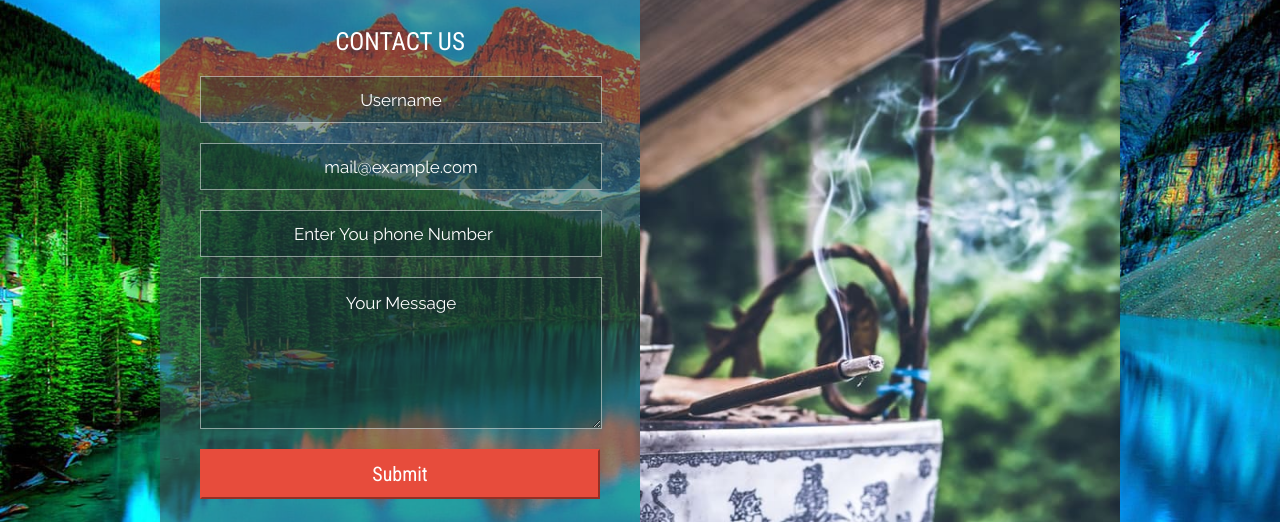
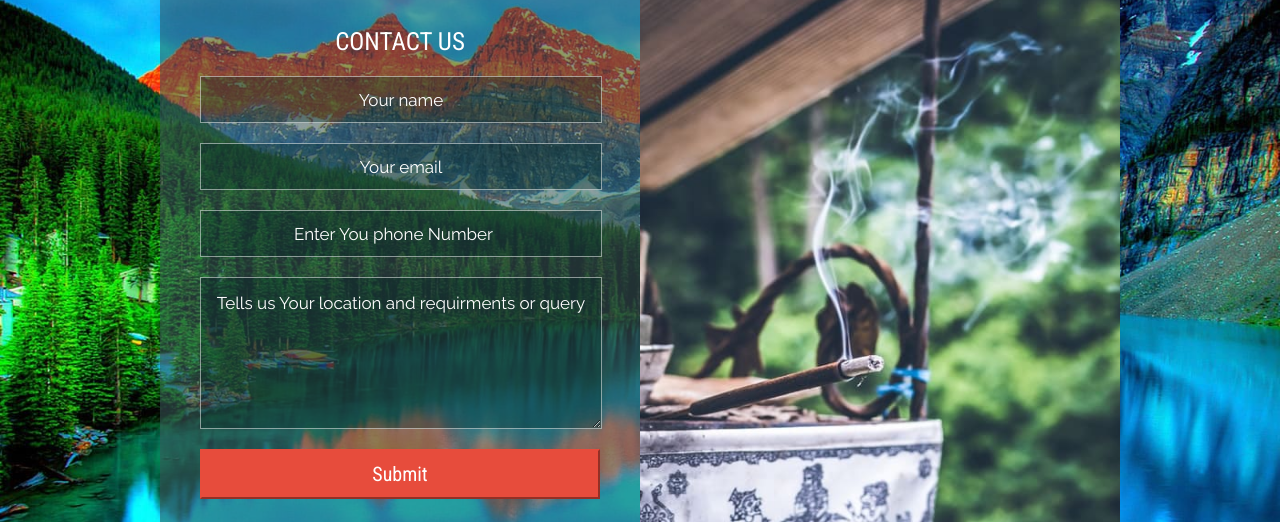
Before and after one commit to JJ-ind/Website, a plain HTML site: page contact.html in a window 1280 px wide. Shown: the part 111-633 px from the top of the page. Drawn offline with Linux system fonts and the light colour scheme.

Commit message:
changes In Contact form

```diff
--- a/contact.html
+++ b/contact.html
@@ -44,12 +44,12 @@
 		<div class="info-w3l">
 			<h2 class="wthree">Contact Us</h2>
 			<form action="https://formspree.io/xbjarjog" method="POST" class="form-agileits">
-				<input type="text" id="username" name="username" placeholder="Username" title="Please enter your First Name" required="">
-				<input type="email" id="email" name="_replyto" placeholder="mail@example.com" title="Please enter a Valid Email Address" required="">
+				<input type="text" id="username" name="username" placeholder="Your name" title="Please enter your First Name" required="">
+				<input type="email" id="email" name="_replyto" placeholder="Your email" title="Please enter a Valid Email Address">
                 <input type="number" id="username" name="Phone" placeholder="Enter You phone Number" title="Enter Your Mobile Number" required="">
-				<textarea id="message" name="message" placeholder="Your Message" title="Please enter Your Comments"></textarea>
+				<textarea id="message" name="message" placeholder="Tells us Your location and requirments or query" title="Please enter Your Comments"></textarea>
                 <input type="submit" class="sign-in" value="Submit">
-                <div onmouseup="window.location='index.html'" id="jh">Home</div>
+                <div onclick="window.location='index.html'" id="jh">Home</div>
 			</form>
 		</div>
 	</div>
```
